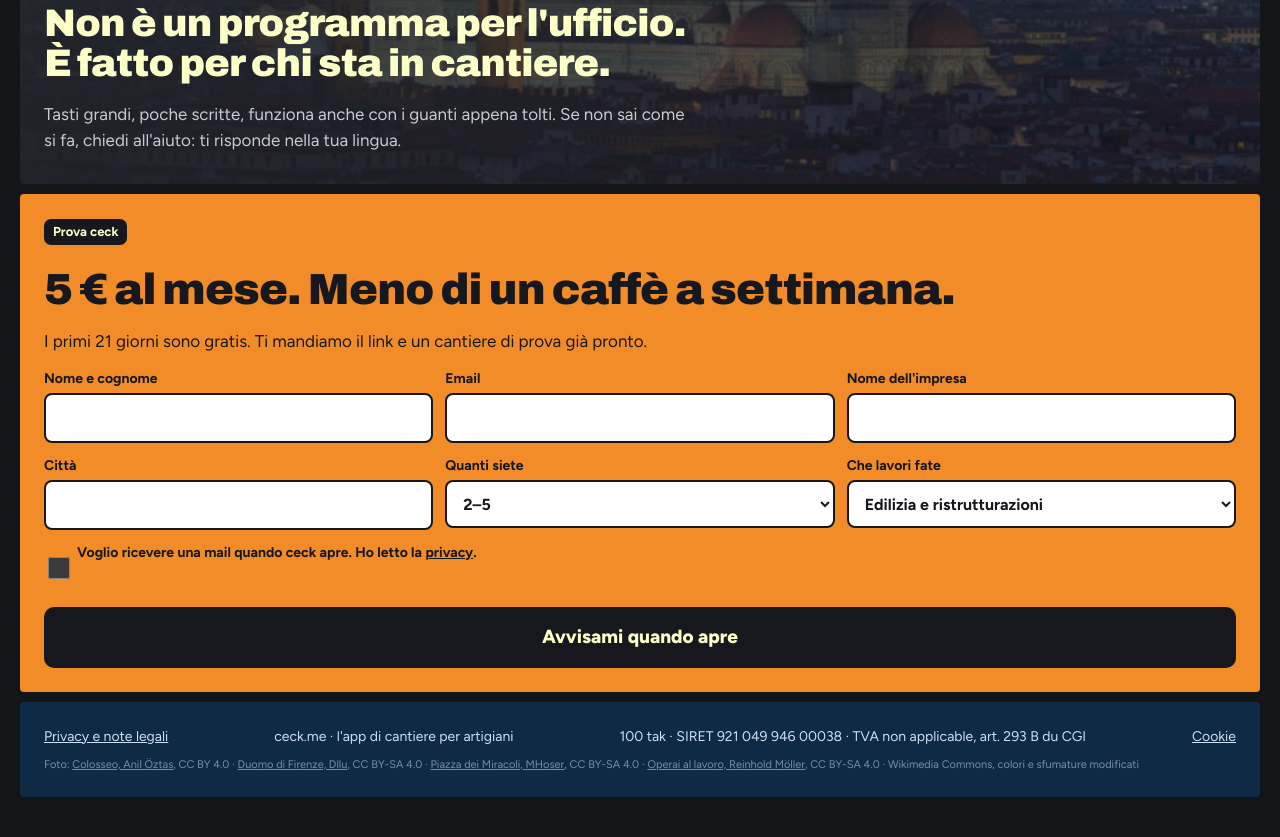
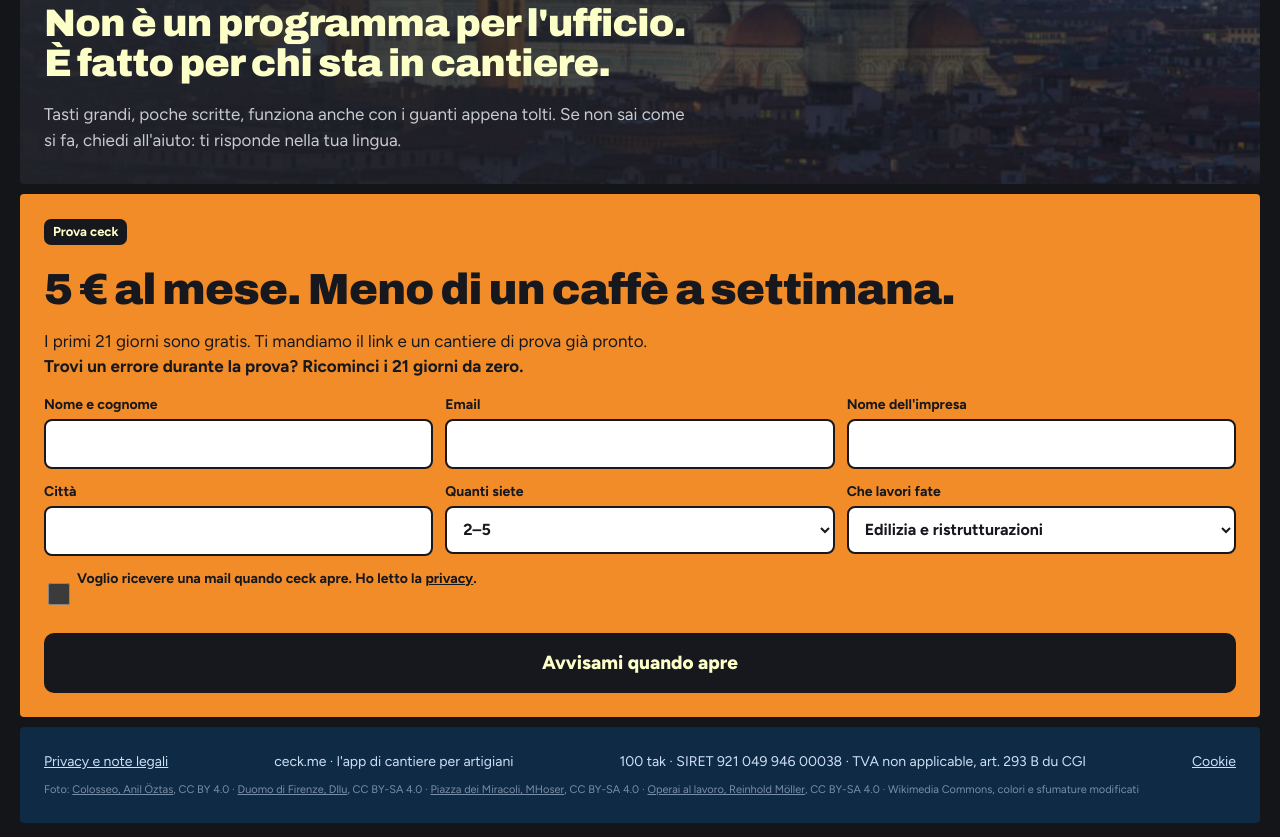
Before and after one commit to chiaraguido/ceck-sito, a plain HTML site: page ceck-it.html in a window 1280 px wide. Shown: the part 6354-7191 px from the top of the page. Before the commit the page ends 7165 px from the top, so only its background shows below. Drawn offline with Linux system fonts and the light colour scheme.

Commit message:
ceck-it: errore in prova, 21 giorni da zero
Co-Authored-By: Claude Opus 5.5 <noreply@anthropic.com>

```diff
--- a/ceck-it.html
+++ b/ceck-it.html
@@ -252,7 +252,7 @@ svg.disegno{width:100%;height:auto;display:block}
   <section class="t c12 modulo arancio" id="prova">
     <span class="etichetta">Prova ceck</span>
     <h2 style="font-size:clamp(28px,3.4vw,44px);font-weight:900">5 € al mese. Meno di un caffè a settimana.</h2>
-    <p>I primi 21 giorni sono gratis. Ti mandiamo il link e un cantiere di prova già pronto.</p>
+    <p>I primi 21 giorni sono gratis. Ti mandiamo il link e un cantiere di prova già pronto.<br><b>Trovi un errore durante la prova? Ricominci i 21 giorni da zero.</b></p>
     <form id="form-prova" novalidate>
       <label for="f-nome">Nome e cognome<input id="f-nome" name="nome" required autocomplete="name"></label>
       <label for="f-email">Email<input id="f-email" name="email" type="email" required autocomplete="email"></label>
```
